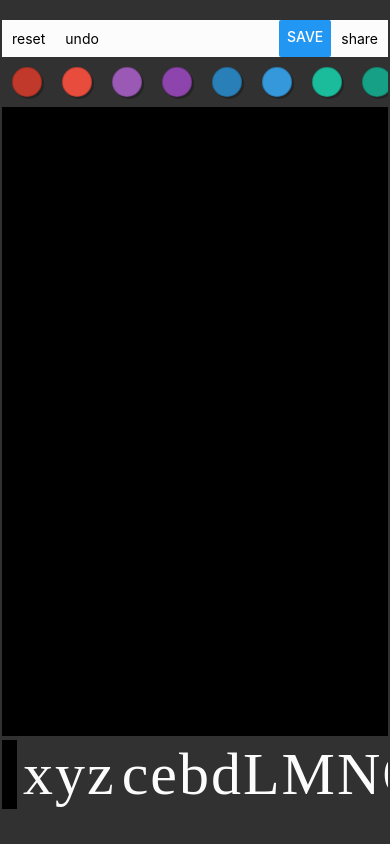
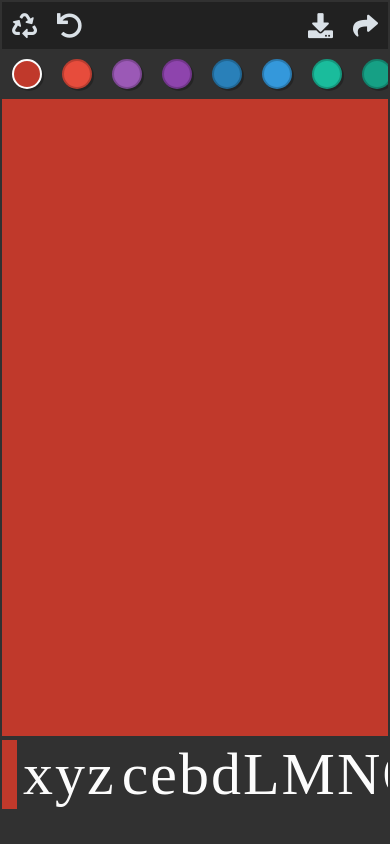
Before and after one commit to libasoles/douat, a React Native app: screen / in a window 390 px wide. Built offline with nearby package versions, Linux system fonts and the light colour scheme.

Commit message:
Basic layout functionalities

```diff
--- a/package.json
+++ b/package.json
@@ -11,13 +11,14 @@
   },
   "dependencies": {
     "react": "16.8.6",
-    "react-native": "0.60.4"
+    "react-native": "0.60.4",
+    "react-native-vector-icons": "^6.6.0"
   },
   "devDependencies": {
     "@babel/core": "^7.5.5",
-    "@types/react-native": "^0.60.3",
     "@babel/runtime": "^7.5.5",
     "@react-native-community/eslint-config": "^0.0.5",
+    "@types/react-native": "^0.60.3",
     "babel-jest": "^24.8.0",
     "eslint": "^6.1.0",
     "jest": "^24.8.0",
--- a/src/App.js
+++ b/src/App.js
@@ -1,5 +1,5 @@
-import React from "react";
-import { StyleSheet, View } from "react-native";
+import React, { useState } from "react";
+import { StatusBar, StyleSheet, View } from "react-native";
 
 import Toolbar from "./components/Toolbar";
 import TilesBar from "./components/TilesBar";
@@ -8,28 +8,44 @@ import tiles from "./config/tiles";
 import Canvas from "./components/Canvas";
 import config from "./config";
 import ColorPalette from "./components/ColorPalette";
+import { noAction } from "./helpers/noAction";
+
+function getDefaultColor() {
+  return config.palette[0];
+}
+
+function getDefaultTile() {
+  return tiles[0];
+}
 
 const App = () => {
-  let currentColor = Colors.black;
-  let selectedTile = " ";
+  const defaultColor = getDefaultColor();
+  const defaultTile = getDefaultTile();
+  const [currentColor, selectColor] = useState(defaultColor);
+  const [currentTile, selectTile] = useState(defaultTile);
 
   return (
     <View style={styles.container}>
-      <Toolbar />
+      <Toolbar
+        reset={noAction}
+        undo={noAction}
+        download={noAction}
+        share={noAction}
+      />
       <ColorPalette
         colors={config.palette}
         selectedColor={currentColor}
-        onSelect={() => {}}
+        onSelect={selectColor}
       />
       <View style={styles.canvas}>
         <Canvas backgroundColor={currentColor} frontColor={Colors.white} />
       </View>
       <View style={styles.tilesBar}>
         <TilesBar
-          onSelect={() => {}}
+          tiles={tiles}
+          selectedTile={currentTile}
+          onSelect={selectTile}
           currentTileBackground={currentColor}
-          tiles={tiles}
-          selectedTile={selectedTile}
         />
       </View>
     </View>
@@ -40,7 +56,6 @@ const styles = StyleSheet.create({
   container: {
     display: "flex",
     flex: 1,
-    paddingTop: 20,
     backgroundColor: Colors.dark,
     padding: 2,
     fontSize: 20
--- a/src/components/ColorPalette.js
+++ b/src/components/ColorPalette.js
@@ -31,7 +31,7 @@ const defaultColors = [
 function ColorPalette({
   colors = defaultColors,
   selectedColor,
-  icon = "✔",
+  icon = null,
   onSelect = noAction
 }) {
   return (
--- a/src/components/ColorPalette/Color.js
+++ b/src/components/ColorPalette/Color.js
@@ -4,16 +4,20 @@ import { StyleSheet, Text, TouchableOpacity } from "react-native";
 import { noAction } from "../../helpers/noAction";
 import Colors from "../../config/colors";
 
+const defaultBorderColor = "rgba(0,0,0,0.2)";
+
 function Color({
   color,
   selected = false,
-  icon = "✔",
+  icon = null,
   onColorChange = noAction
 }) {
+  const borderColor = selected ? "#fcfcfc" : defaultBorderColor;
+
   return (
     <TouchableOpacity
       onPress={() => onColorChange(color)}
-      style={[styles.color, { backgroundColor: color }]}
+      style={[styles.color, { backgroundColor: color, borderColor }]}
     >
       {selected && (
         <Text
@@ -29,8 +33,7 @@ function Color({
 
 const styles = StyleSheet.create({
   color: {
-    borderWidth: 1,
-    borderColor: "rgba(0,0,0,0.2)",
+    borderWidth: 2,
     alignItems: "center",
     justifyContent: "center",
     width: 30,
--- a/src/components/IconButton.js
+++ b/src/components/IconButton.js
@@ -1,12 +1,19 @@
 import React from "react";
 import { StyleSheet, Text, TouchableOpacity } from "react-native";
 
+import Icon from "react-native-vector-icons/FontAwesome5";
 import { noAction } from "../helpers/noAction";
+import Colors from "../config/colors";
 
-function IconButton({ name, action = noAction }) {
+function IconButton({
+  name,
+  size = 25,
+  color = Colors.light,
+  action = noAction
+}) {
   return (
     <TouchableOpacity onPress={action} style={styles.icon}>
-      <Text>{name}</Text>
+      <Icon name={name} size={size} color={color} />
     </TouchableOpacity>
   );
 }
--- a/src/components/Tile.js
+++ b/src/components/Tile.js
@@ -1,5 +1,6 @@
 import React, { useCallback } from "react";
 import { StyleSheet, Text, TouchableOpacity } from "react-native";
+
 import { noAction } from "../helpers/noAction";
 import Colors from "../config/colors";
 
@@ -8,19 +9,16 @@ const defaultBackground = Colors.none;
 
 function Tile({
   symbol,
-  isSelected = false,
   color = defaultColor,
-  bgColor = defaultBackground,
-  separation,
+  backgroundColor = defaultBackground,
+  style,
   onSelect = noAction
 }) {
   const action = useCallback(() => onSelect(symbol), [onSelect, symbol]);
 
-  const backgroundColor = isSelected ? bgColor : defaultBackground;
-
   return (
     <TouchableOpacity onPress={action} underlayColor="white">
-      <Text style={[styles.tile, { color, backgroundColor, ...separation }]}>
+      <Text style={[styles.tile, { color, backgroundColor, ...style }]}>
         {symbol}
       </Text>
     </TouchableOpacity>
--- a/src/components/TilesBar.js
+++ b/src/components/TilesBar.js
@@ -21,15 +21,20 @@ function TilesBar({
       horizontal={true}
       data={tiles}
       keyExtractor={keyExtractor}
+      extraData={{ currentTileBackground, selectedTile }}
       renderItem={({ item }) => {
+        const isSelected = selectedTile === item;
+        const backgroundColor = isSelected
+          ? currentTileBackground
+          : Colors.none;
+
         return (
           <Tile
             key={item}
             symbol={item}
-            isSelected={selectedTile === item}
-            bgColor={currentTileBackground}
+            backgroundColor={backgroundColor}
             onSelect={onSelect}
-            separation={{ marginRight: 2 }}
+            style={{ marginRight: 2 }}
           />
         );
       }}
--- a/src/components/Toolbar.js
+++ b/src/components/Toolbar.js
@@ -1,20 +1,25 @@
 import React from "react";
-import { Button, StyleSheet, View } from "react-native";
+import { StyleSheet, View } from "react-native";
 
 import Colors from "../config/colors";
 import { noAction } from "../helpers/noAction";
 import IconButton from "./IconButton";
 
-function Toolbar({ reset = noAction, undo = noAction, save = noAction }) {
+function Toolbar({
+  reset = noAction,
+  undo = noAction,
+  save = noAction,
+  share = noAction
+}) {
   return (
     <View style={styles.toolbar}>
       <View style={styles.left}>
-        <IconButton name="reset" action={reset} />
+        <IconButton name="recycle" action={reset} />
         <IconButton name="undo" action={undo} />
       </View>
       <View style={styles.right}>
-        <Button title={"Save"} onPress={save} />
-        <IconButton name="share" action={noAction} />
+        <IconButton name="download" action={save} />
+        <IconButton name="share" action={share} />
       </View>
     </View>
   );
@@ -22,7 +27,7 @@ function Toolbar({ reset = noAction, undo = noAction, save = noAction }) {
 
 const styles = StyleSheet.create({
   toolbar: {
-    backgroundColor: Colors.white,
+    backgroundColor: Colors.darker,
     flexDirection: "row",
     alignContent: "center",
     justifyContent: "space-between",
--- a/src/config/colors.js
+++ b/src/config/colors.js
@@ -4,6 +4,7 @@ const Colors = {
   lighter: "#F3F3F3",
   light: "#DAE1E7",
   dark: "#313131",
+  darker: "#212121",
   black: "#000",
   none: "transparent"
 };
```
Also changed, not shown: 19 other files (tests, documents, lock files or other folders).
